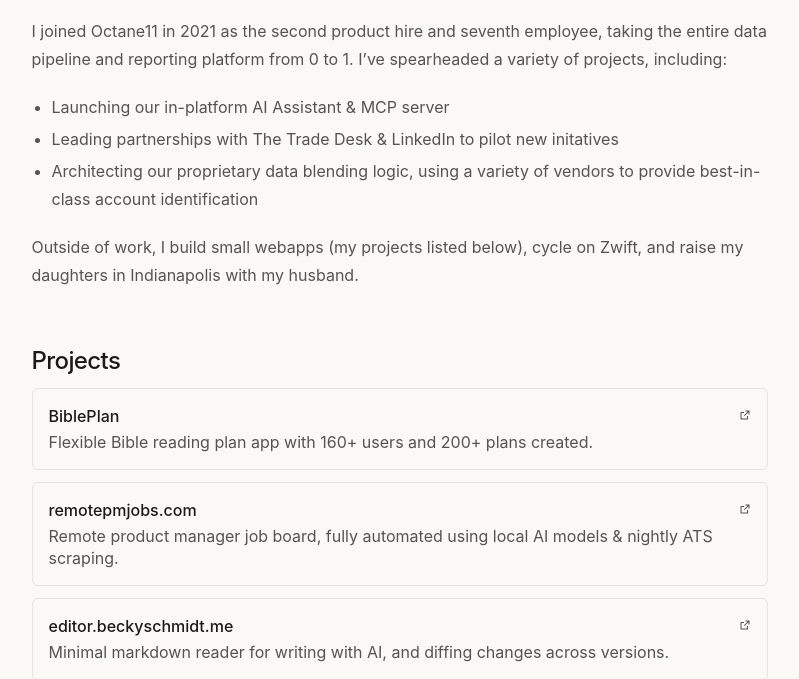
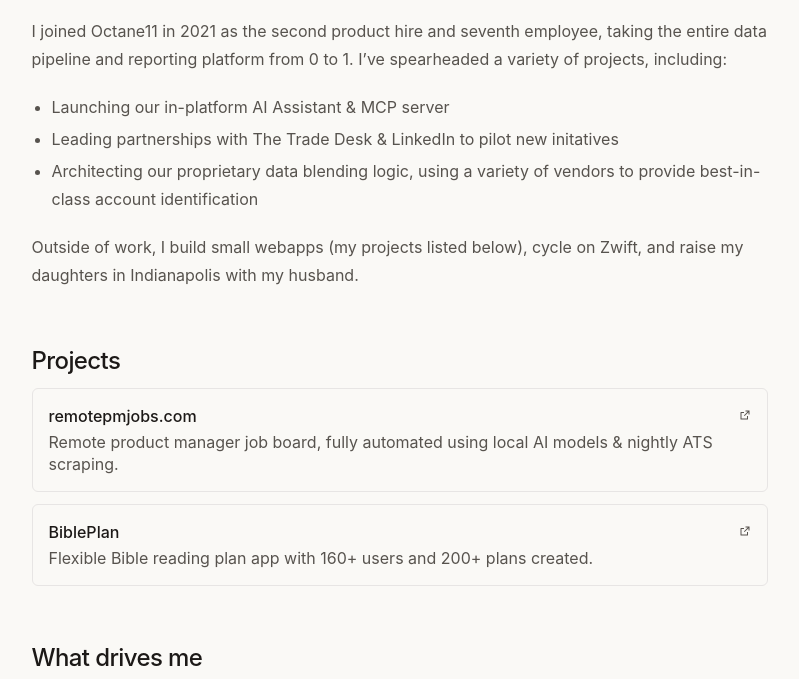
Before and after one commit to bschm0622/beckyschmidt.me, an Astro site: page / in a window 1280 px wide. Shown: the part 309-988 px from the top of the page, without its empty margins (233-1032 px from the left). Built offline with nearby package versions, Linux system fonts and the light colour scheme; Astro itself is replaced by a stand-in of ours; some packages are replaced by stand-ins of ours; no server answers.

Commit message:
reordering projects

```diff
--- a/src/content.config.ts
+++ b/src/content.config.ts
@@ -28,13 +28,16 @@
 const projects = defineCollection({
     loader: file("src/data/projects.json", {
         // Entries in the JSON have no `id` field; derive one from the name.
+        // `order` records array position — getCollection() does not guarantee
+        // file order, so consumers must sort by it.
         parser: (text) =>
-            JSON.parse(text).map((p: { name: string }) => ({ id: p.name, ...p })),
+            JSON.parse(text).map((p: { name: string }, i: number) => ({ id: p.name, order: i, ...p })),
     }),
     schema: z.object({
         name: z.string(),
         href: z.string().url(),
         description: z.string(),
+        order: z.number(),
     })
 });
 
--- a/src/data/projects.json
+++ b/src/data/projects.json
@@ -1,17 +1,13 @@
 [
-  {
-    "name": "BiblePlan",
-    "href": "https://bibleplan.app",
-    "description": "Flexible Bible reading plan app with 160+ users and 200+ plans created."
-  },
   {
     "name": "remotepmjobs.com",
     "href": "https://remotepmjobs.com",
     "description": "Remote product manager job board, fully automated using local AI models & nightly ATS scraping."
   },
   {
-    "name": "editor.beckyschmidt.me",
-    "href": "https://editor.beckyschmidt.me",
-    "description": "Minimal markdown reader for writing with AI, and diffing changes across versions."
+    "name": "BiblePlan",
+    "href": "https://bibleplan.app",
+    "description": "Flexible Bible reading plan app with 160+ users and 200+ plans created."
   }
+
 ]
--- a/src/pages/index.astro
+++ b/src/pages/index.astro
@@ -9,7 +9,9 @@
 const noteCount = (await getCollection("notes")).length;
 
 // Projects list lives in src/data/projects.json — edit that file, not this one.
-const projects = (await getCollection("projects")).map((p) => p.data);
+const projects = (await getCollection("projects"))
+  .map((p) => p.data)
+  .sort((a, b) => a.order - b.order);
 
 function withUtm(href: string) {
   const url = new URL(href);
--- a/src/pages/llms-full.txt.ts
+++ b/src/pages/llms-full.txt.ts
@@ -8,7 +8,7 @@
 
     // Fetch collections
     const sortedNotes = await getSortedNotes();
-    const projects = await getCollection('projects');
+    const projects = (await getCollection('projects')).sort((a, b) => a.data.order - b.data.order);
 
     // Generate side projects section
     const buildingList = projects.map(({ data: p }, index) => {
--- a/src/pages/llms.txt.ts
+++ b/src/pages/llms.txt.ts
@@ -6,7 +6,7 @@
     const siteURL = siteOrigin(site);
 
     // Generate projects list
-    const projects = await getCollection('projects');
+    const projects = (await getCollection('projects')).sort((a, b) => a.data.order - b.data.order);
     const buildingList = projects
         .map(({ data: p }) => `- ${p.name} (${p.href}) - ${p.description}`)
         .join('\n');
```
